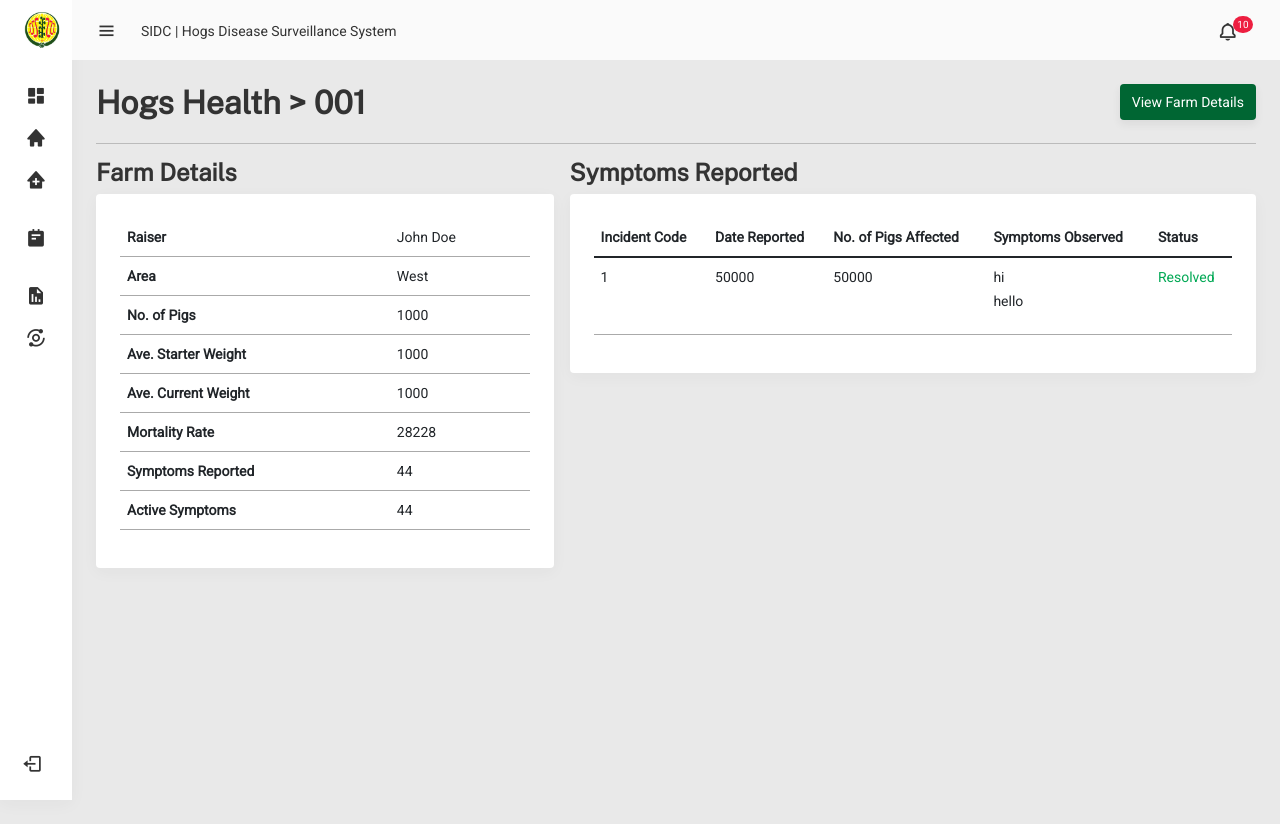
After one commit to kaylalatorre/SIDC-HDSS, a Django app: page /selected-hogs-health in a window 1280 px wide. The commit adds this page. Run offline with Django 3.2, Linux system fonts and the light colour scheme; a user stored in the database is signed in.

Commit message:
frontend/M2: finished hogs-health and selected-hogs-health

```diff
--- a/app/healthapp/urls.py
+++ b/app/healthapp/urls.py
@@ -0,0 +1,9 @@
+from django.urls import path
+from . import views
+
+# Farms Management Module URLS
+
+urlpatterns = [
+    path('hogs-health', views.hogsHealth, name="hogsHealth"),
+    path('selected-hogs-health', views.selectedHogsHealth, name="selectedHogsHealth"),
+]
--- a/app/healthapp/views.py
+++ b/app/healthapp/views.py
@@ -1,3 +1,9 @@
 from django.shortcuts import render
 
 # Create your views here.
+
+def hogsHealth(request):
+    return render(request, 'healthtemp/hogs-health.html', {})
+
+def selectedHogsHealth(request):
+    return render(request, 'healthtemp/selected-hogs-health.html', {})
--- a/app/src/urls.py
+++ b/app/src/urls.py
@@ -6,6 +6,6 @@ urlpatterns = [
     path('', include('login.urls')),
     # path('sendmail/', include('sendmail.urls')),
     path('', include('farmsapp.urls')),
-    # path('', include('healthapp.urls')),
+    path('', include('healthapp.urls')),
     # path('', include('dssapp.urls')),
 ]
--- a/app/static/css/styles.css
+++ b/app/static/css/styles.css
@@ -107,6 +107,9 @@ section {
     text-align: center;
     align-items: center;
 }
+
+.green { color: #00a854 }
+.red { color: #BB0A1E }
 
 /* Button Styles */
 button, .button {
--- a/app/static/css/tables.css
+++ b/app/static/css/tables.css
@@ -5,7 +5,7 @@ table, thead {
 }
 
 tr {
-    vertical-align: middle;
+    vertical-align: text-top;
     border-bottom-width: 0.5px;
     border-color: #AAAAAA;
 }
--- a/app/static/js/scripts.js
+++ b/app/static/js/scripts.js
@@ -25,6 +25,24 @@ for(var i = 0; i < save.length; i++) {
         assignSave.setAttribute("style", "display: none");
         assignEdit.setAttribute("style", "display: block");
     })
+}
+
+/**
+ * Changing style of statuses
+ */
+let rowStatus = document.querySelectorAll('.status');
+console.log(rowStatus);
+for(var i = 0; i < rowStatus.length; i++) {
+    let val = rowStatus[i].innerText;
+    if( val === "Resolved") {
+        rowStatus[i].classList.add("green");
+    }
+    else if ( val === "Active") {
+        rowStatus[i].classList.add("red");
+    }
+    else {
+        console.log("No status detected/status value invalid.")
+    }
 }
 
 // MGIHT BE BACKEND
--- /dev/null
+++ b/app/templates/healthtemp/selected-hogs-health.html
@@ -0,0 +1,90 @@
+<!DOCTYPE html>
+{% extends 'base-logged-in.html' %}
+{% load static %}
+
+{% block page_title %}
+    <title>SIDC-HDSS | Hogs Health 001 </title>
+{% endblock page_title %}
+
+{% block section %}
+<div class="main-div">
+    <div class="flex">
+        <h1 class="heading flex-item"><a href="/hogs-health">Hogs Health </a> >  001</h1>
+        <div><a class="button primary-btn" href="#">View Farm Details</a></div> <!-- Redirect to assigned farm's page -->
+    </div>
+    <hr>
+    <div class="flex">
+        <section style="width: 40%; margin-right: 16px;">
+            <h2>Farm Details</h2>
+            <div class="box-style">
+                <table class="table">
+                    <tbody>
+                        <tr>
+                            <th>Raiser</td>
+                            <td>John Doe</td>
+                        </tr>
+                        <tr>
+                            <th>Area</td>
+                            <td>West</td>
+                        </tr>
+                        <tr>
+                            <th>No. of Pigs</td>
+                            <td>1000</td>
+                        </tr>
+                        <tr>
+                            <th>Ave. Starter Weight</td>
+                            <td>1000</td>
+                        </tr>
+                        <tr>
+                            <th>Ave. Current Weight</td>
+                            <td>1000</td>
+                        </tr>
+                        <tr>
+                            <th>Mortality Rate</td>
+                            <td>28228</td>
+                        </tr>
+                        <tr>
+                            <th>Symptoms Reported</td>
+                            <td>44</td>
+                        </tr>
+                        <tr>
+                            <th>Active Symptoms</td>
+                            <td>44</td>
+                        </tr>
+                    </tbody>
+                </table>
+            </div>
+        </section>
+        <section style="width: 60%">
+            <h2>Symptoms Reported</h2>
+            <div class="box-style">
+                <table class="table" id="symptoms-reported">
+                    <thead>
+                        <tr>
+                            <th>Incident Code</th>
+                            <th>Date Reported</th>
+                            <th>No. of Pigs Affected</th>
+                            <th>Symptoms Observed</th>
+                            <th>Status</th>
+                        </tr>
+                    </thead>
+                    <tbody>
+                        <tr>
+                            <td data-label="Incident Code">1</td>
+                            <td data-label="Date Reported"> 50000 </td>
+                            <td data-label="No. of Pigs Affected"> 50000 </td>
+                            <td data-label="Symptoms Observed">
+                                <ul>
+                                    <li>hi</li>
+                                    <li>hello</li>
+                                </ul>
+                            </td>
+                            <td data-label="Status" class="status"> Resolved </td>
+                        </tr>
+                    </tbody>
+                </table>
+            </div>
+        </section>
+    </div>
+</div>
+{% endblock section %}
--- a/app/templates/partials/sidebar.html
+++ b/app/templates/partials/sidebar.html
@@ -25,7 +25,7 @@
                 </a>
             </li>
             <li class="nav-item"  id="nav-health" onclick="active('nav-health')">
-                <a href="#">
+                <a href="/hogs-health">
                     <i class='bx bxs-clinic' ></i>
                     <span class="link-name">Hogs Health</span>
                 </a>
```
Also changed, not shown: app/templates/healthtemp/hogs-health.html (added, +71 -0 lines).
